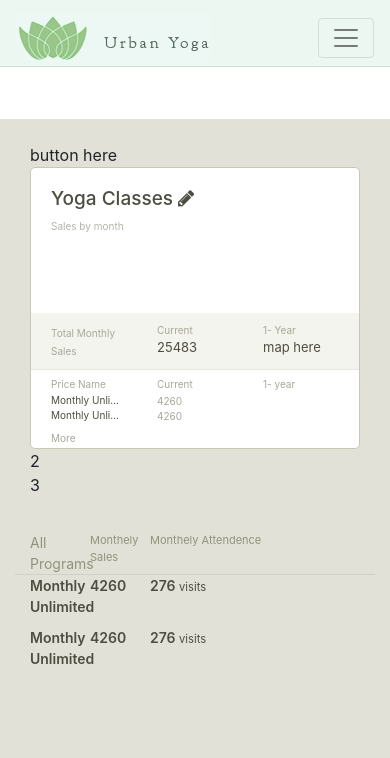
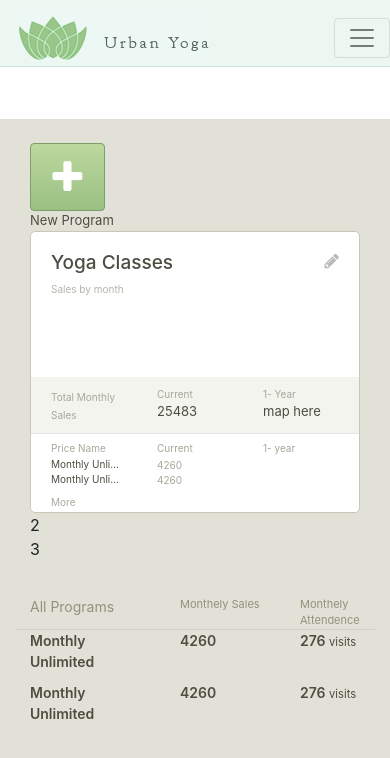
Before and after one commit to yuvrajpatil2001/AIG_assignment, an Angular app: page / in a window 390 px wide. Shown: the top 758 px of the page. Built offline with nearby package versions, Linux system fonts and the light colour scheme; what angular-font-awesome would draw is missing.

Commit message:
css fixes.

```diff
--- a/src/app/app.component.css
+++ b/src/app/app.component.css
@@ -11,6 +11,7 @@
     background: #ECF7F2;
     height: 67px;
     border-bottom: 1px solid #CBE3D7;
+    padding-right: 0px;
 }
 .navbar-collapse{
     border-top:1px solid #d4e2e6;
@@ -97,6 +98,15 @@
     color:#4D4D42;
     font-size:19px;
 }
+.fa-pencil{
+    float:right;
+    color: #BABAB8;
+    cursor: pointer;
+    font-size: 17px;
+}
+.fa-pencil:hover{
+    color: #000;
+}
 
 
 .salesWrapper{
@@ -154,3 +164,18 @@
 .headerRow{
     border-bottom: 1px solid #d0d0c9;
 }
+
+/* Button here */
+.newProgram {
+    width: 75px;
+    height: 68px;
+    background: linear-gradient(#bcd89e, #9AC084);
+    border: 1px solid #7E9E6C;
+}
+.newProgram:hover,  .newProgram:focus, .newProgram:active{
+    background: linear-gradient(#9AC084, #bcd89e) !important;
+    border: 1px solid #7E9E6C !important;
+}
+.newProgram i {
+    font-size: 38px;
+}
--- a/src/app/app.component.html
+++ b/src/app/app.component.html
@@ -47,7 +47,12 @@
 </nav>
 <div class="container contentWrapper">
     <div class="row">
-        <div class="col-sm-2">button here</div>
+        <div class="col-sm-2">
+                <button type="button" class="btn btn-primary newProgram">
+                    <i class="fa fa-plus"></i>
+                </button>
+                <div class="salesValue">New Program</div>
+        </div>
         <div class="col-sm-10">
             <div class="row">
                 <div class="col-sm-4">
@@ -96,19 +101,19 @@
             </div>
             <div class="tblContent">
                     <div class="row headerRow">
-                            <div class="col-2 tblLabelLarge">All Programs</div>
-                            <div class="col-2 tblLabelSmall">Monthely Sales</div>
-                            <div class="col-8 tblLabelSmall">Monthely Attendence</div>
+                            <div class="col-lg-2 col-5 tblLabelLarge">All Programs</div>
+                            <div class="col-lg-2 col-4 tblLabelSmall">Monthely Sales</div>
+                            <div class="col-lg-8 col-3 tblLabelSmall">Monthely Attendence</div>
                         </div>
                         <div class="row tblValueLabel">
-                                <div class="col-2">Monthly Unlimited</div>
-                                <div class="col-2">4260</div>
-                                <div class="col-8">276 <small>visits</small></div>
+                                <div class="col-lg-2 col-5">Monthly Unlimited</div>
+                                <div class="col-lg-2 col-4">4260</div>
+                                <div class="col-lg-7 col-3">276 <small>visits</small></div>
                         </div>
                         <div class="row tblValueLabel">
-                                <div class="col-2">Monthly Unlimited</div>
-                                <div class="col-2">4260</div>
-                                <div class="col-8">276 <small>visits</small></div>
+                                <div class="col-lg-2 col-5">Monthly Unlimited</div>
+                                <div class="col-lg-2 col-4">4260</div>
+                                <div class="col-lg-7 col-3">276 <small>visits</small></div>
                         </div>
             </div>
         </div>
```
